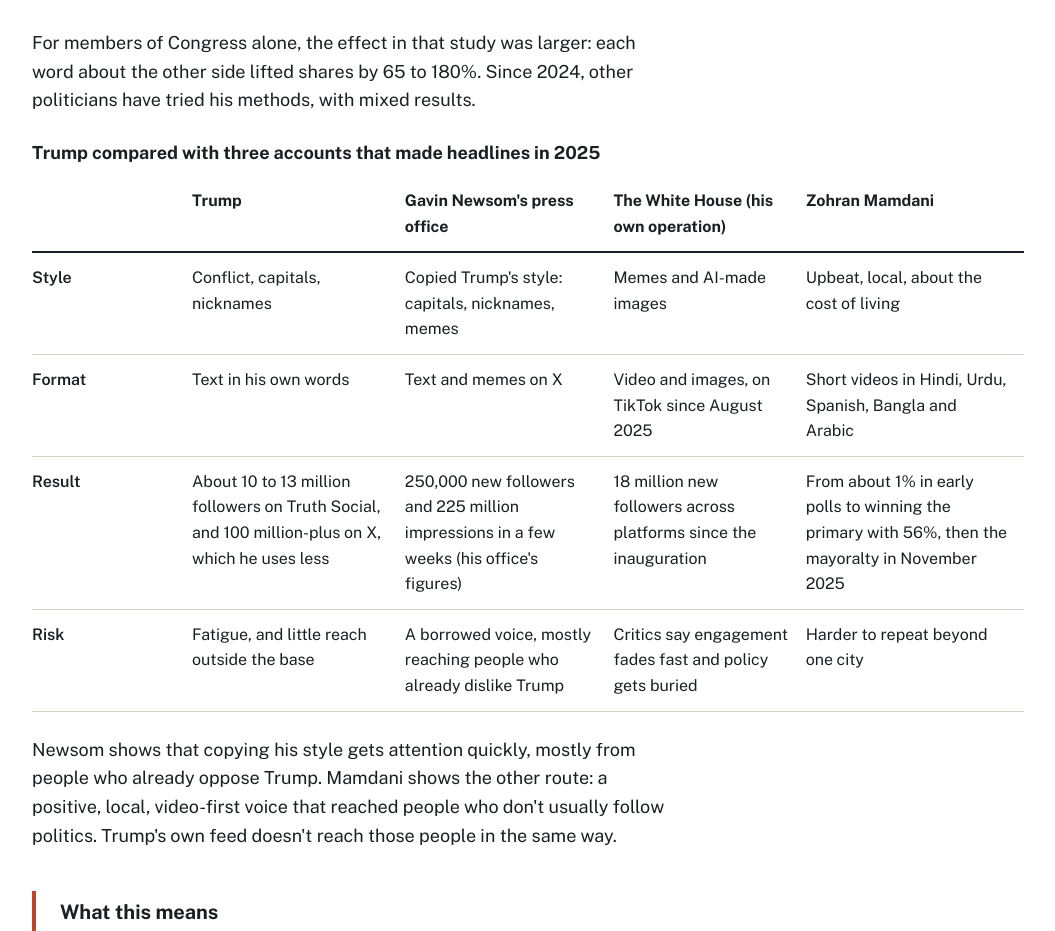
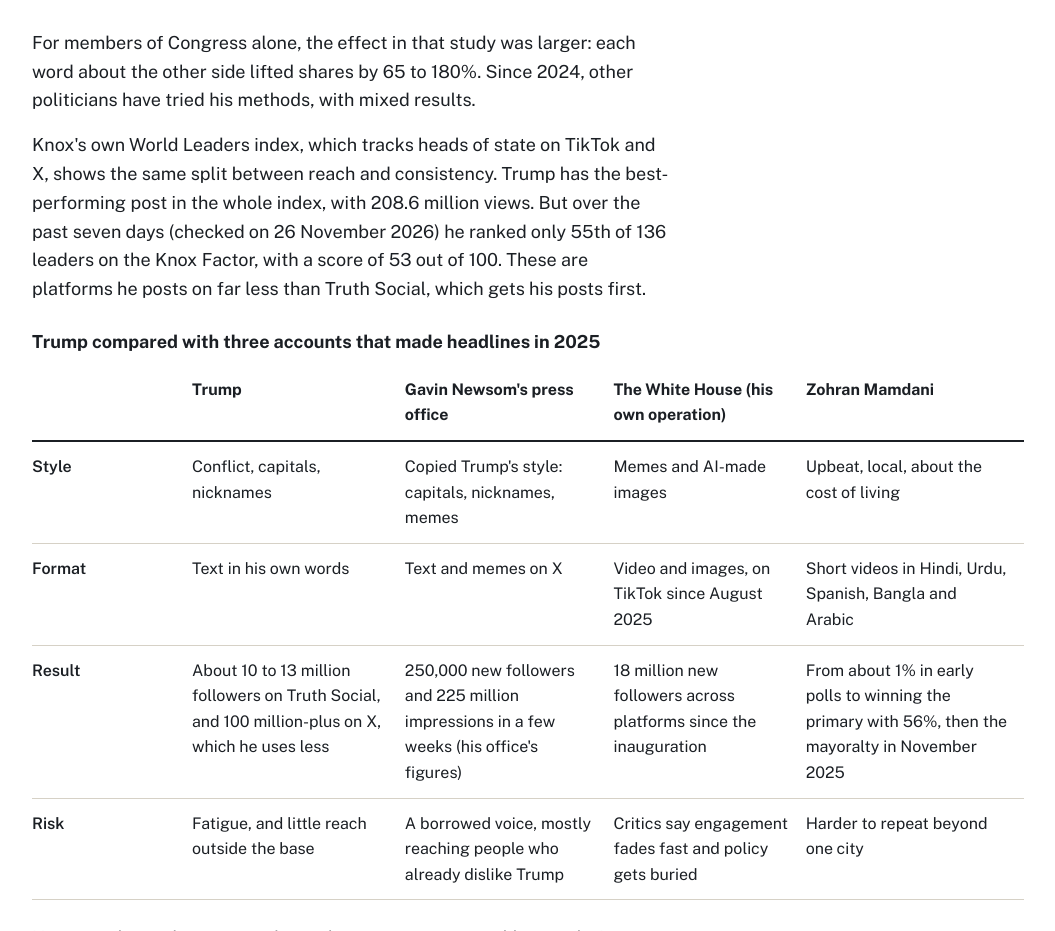
Before and after one commit to Armaank7/trump-social-media-report, a plain HTML site: page index.html in a window 1280 px wide. Shown: the part 10248-11179 px from the top of the page, without its empty margins (112-1167 px from the left). Drawn offline with Linux system fonts and the light colour scheme.

Commit message:
Add Knox Index ranking to the comparison

```diff
--- a/index.html
+++ b/index.html
@@ -232,6 +232,7 @@
   <p class="lead">Attacks lift engagement for everyone. The standout new success of 2025 did almost the opposite.</p>
   <div class="text">
     <p>For members of Congress alone, the effect in that study was larger: each word about the other side lifted shares by 65 to 180%. Since 2024, other politicians have tried his methods, with mixed results.</p>
+    <p>Knox's own World Leaders index, which tracks heads of state on TikTok and X, shows the same split between reach and consistency. Trump has the best-performing post in the whole index, with 208.6 million views. But over the past seven days (checked on 26 November 2026) he ranked only 55th of 136 leaders on the Knox Factor, with a score of 53 out of 100. These are platforms he posts on far less than Truth Social, which gets his posts first.</p>
   </div>
   <div class="table-scroll" role="region" aria-label="Comparison with other politicians" tabindex="0">
     <table class="compare">
```
